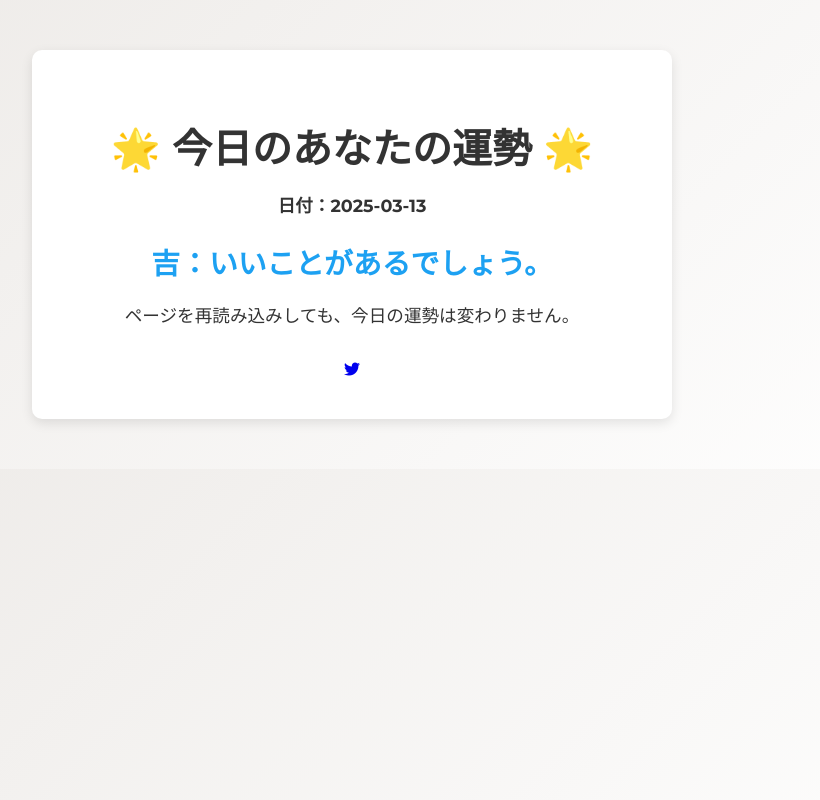
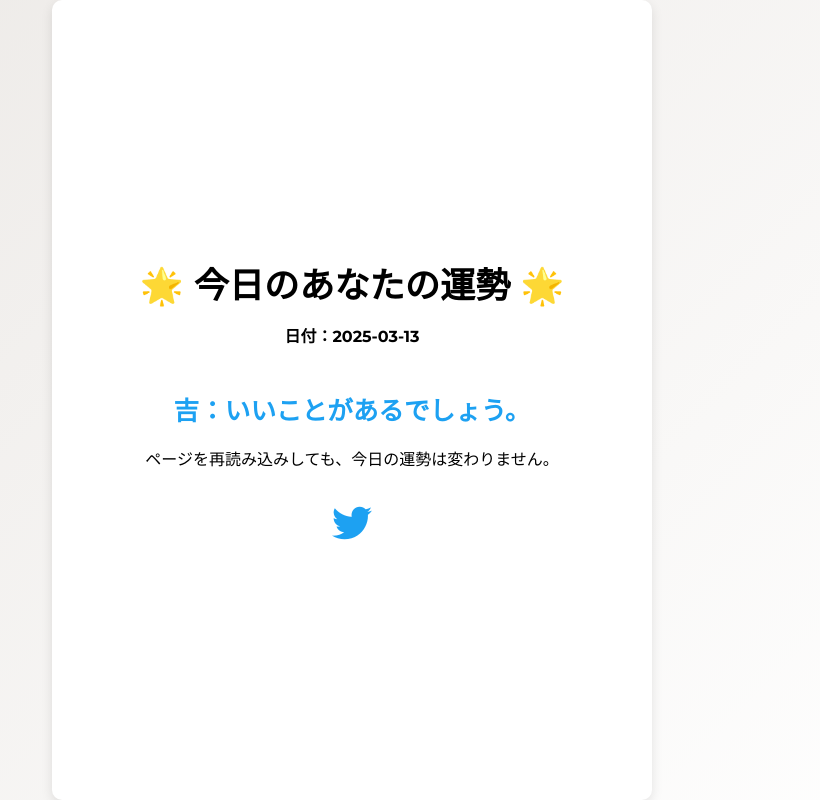
Before and after one commit to Aeniesrek/Aenie-s-Oracle, a Flask app: page / in a window 1280 px wide. Shown: the whole page, without its empty margins (288-1108 px from the left). Run offline with Flask 3, Linux system fonts and the light colour scheme.

Commit message:
レイアウト調整

```diff
--- a/templates/index.html
+++ b/templates/index.html
@@ -5,112 +5,120 @@
     <meta name="viewport" content="width=device-width, initial-scale=1.0" />
     <title>今日の運勢</title>
 
-    <!-- Open Graph タグ -->
-    <meta property="og:title" content="今日の運勢" />
-    <meta property="og:description" content="あなたの今日の運勢をチェック！" />
-    <meta
-      property="og:image"
-      content="https://example.com/path/to/your/image.jpg"
-    />
-    <meta property="og:url" content="{{ request.url }}" />
-
-    <!-- Twitter Card タグ -->
-    <meta name="twitter:card" content="summary_large_image" />
-    <meta name="twitter:title" content="今日の運勢" />
-    <meta name="twitter:description" content="あなたの今日の運勢をチェック！" />
-    <meta
-      name="twitter:image"
-      content="https://example.com/path/to/your/image.jpg"
-    />
-
     <!-- Google Fonts -->
     <link
       href="https://fonts.googleapis.com/css?family=Montserrat:400,700&display=swap"
       rel="stylesheet"
     />
-
-    <!-- FontAwesome for Twitter Icon -->
+    <!-- FontAwesome -->
     <link
       rel="stylesheet"
       href="https://cdnjs.cloudflare.com/ajax/libs/font-awesome/6.0.0/css/all.min.css"
     />
 
-    <!-- CSSスタイル -->
     <style>
+      html,
       body {
         margin: 0;
         padding: 0;
+        box-sizing: border-box;
+      }
+      *,
+      *::before,
+      *::after {
+        box-sizing: inherit;
+      }
+
+      body {
         font-family: "Montserrat", sans-serif;
         background: linear-gradient(135deg, #ece9e6, #ffffff);
-        color: #333;
+        /* 画面全体をFlexで使う場合 */
+        display: flex;
+        justify-content: center;
+        align-items: center;
+        min-height: 100vh; /* 画面の高さ分確保 */
+        overflow-x: hidden; /* 横スクロール対策 */
       }
 
       .container {
-        max-width: 37.5rem; /*600px / 16 = 37.5rem*/
-        margin: 3.125rem auto; /*50px / 16 = 3.125rem*/
+        width: 100%;
+        max-width: 37.5rem; /* 600px */
+        min-height: 100vh; /* 画面高さ分の余白を埋める */
         background: #fff;
-        border-radius: 0.625rem; /*10px / 16 = 0.625rem*/
-        box-shadow: 0 0.25rem 0.75rem rgba(0, 0, 0, 0.1); /*4px:0.25rem, 12px:0.75rem*/
-        padding: 2.5rem 1.25rem; /*40px:2.5rem, 20px:1.25rem*/
+        border-radius: 0.625rem; /* 10px */
+        box-shadow: 0 0.25rem 0.75rem rgba(0, 0, 0, 0.1);
+        padding: 2.5rem 1.25rem; /* 40px, 20px */
+        display: flex;
+        flex-direction: column;
+        justify-content: center; /* 中身を上下中央に */
+      }
+
+      h1,
+      h2,
+      p {
+        margin: 0;
+        text-align: center;
+        overflow-wrap: break-word; /* 日本語の折返し対策 */
       }
 
       h1 {
-        font-size: 2.5rem;
-        text-align: center;
-        margin-bottom: 0.625rem; /*10px / 16*/
-      }
-
-      h2 {
-        font-size: 1.8rem;
-        text-align: center;
-        color: #1da1f2;
-        margin: 1.25rem 0; /*20px / 16*/
-      }
-
-      p {
-        font-size: 1.1rem;
-        text-align: center;
-        line-height: 1.6;
+        font-size: 2.2rem;
+        margin-bottom: 1rem;
       }
 
       .date {
         font-weight: bold;
-        margin-bottom: 1.25rem; /*20px / 16*/
+        margin-bottom: 1.25rem; /* 20px */
+      }
+
+      h2 {
+        font-size: 1.6rem;
+        color: #1da1f2;
+        margin: 1.25rem 0;
+      }
+
+      p {
+        font-size: 1rem;
+        line-height: 1.6;
       }
 
       .tweet-btn {
         display: flex;
         justify-content: center;
-        margin-top: 1.875rem; /*30px / 16*/
+        margin-top: 1.875rem; /* 30px */
       }
 
       .tweet-btn a {
         text-decoration: none;
         transition: transform 0.2s ease;
+        color: #1da1f2; /* ツイッターの色 */
       }
-
       .tweet-btn a:hover {
         transform: scale(1.1);
       }
 
+      .tweet-btn i {
+        font-size: 2.5rem; /* アイコンサイズを大きくする */
+      }
+
       /* スマホなど小さい画面向けの調整 */
       @media (max-width: 48rem) {
-        /*768px / 16 = 48rem*/
+        /* 768px */
         .container {
-          margin: 1.25rem; /*20px / 16*/
-          padding: 1.875rem 0.938rem; /*30px:1.875rem, 15px:0.938rem*/
+          padding: 2rem 1rem;
+          min-height: 100vh; /* そのままでもOK */
         }
         h1 {
-          font-size: 3rem;
+          font-size: 1.8rem;
         }
         h2 {
-          font-size: 2.2rem;
+          font-size: 1.4rem;
         }
         p {
-          font-size: 1.3rem;
+          font-size: 0.95rem;
         }
         .tweet-btn i {
-          font-size: 3.5rem; /*56px / 16 = 3.5rem*/
+          font-size: 2.5rem;
         }
       }
     </style>
@@ -121,7 +129,6 @@
       <p class="date">日付：{{ today }}</p>
       <h2>{{ fortune }}</h2>
       <p>ページを再読み込みしても、今日の運勢は変わりません。</p>
-      <!-- ツイートボタン -->
       <div class="tweet-btn">
         <a href="{{ twitter_url }}" target="_blank">
           <i class="fab fa-twitter"></i>
```
